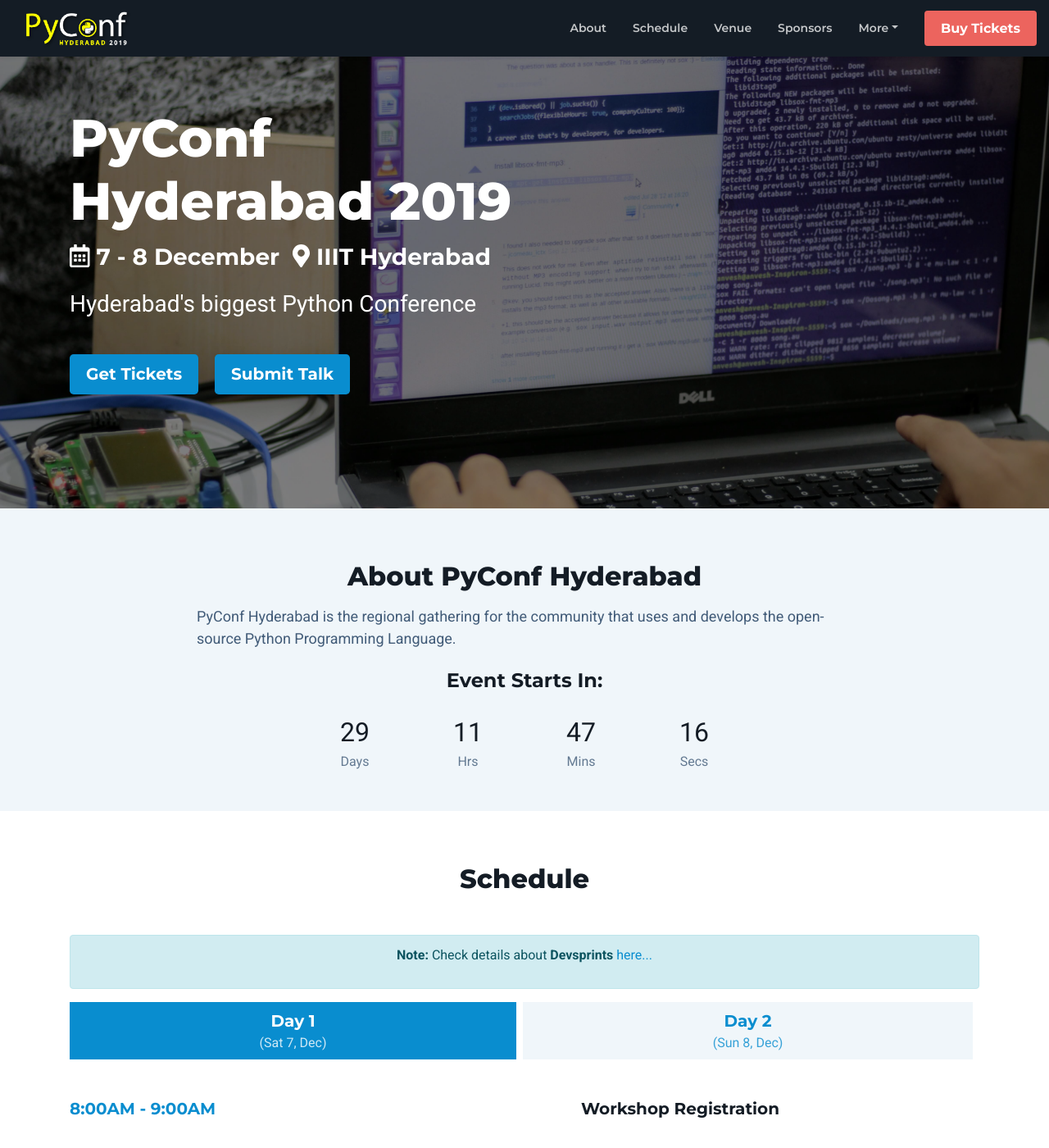
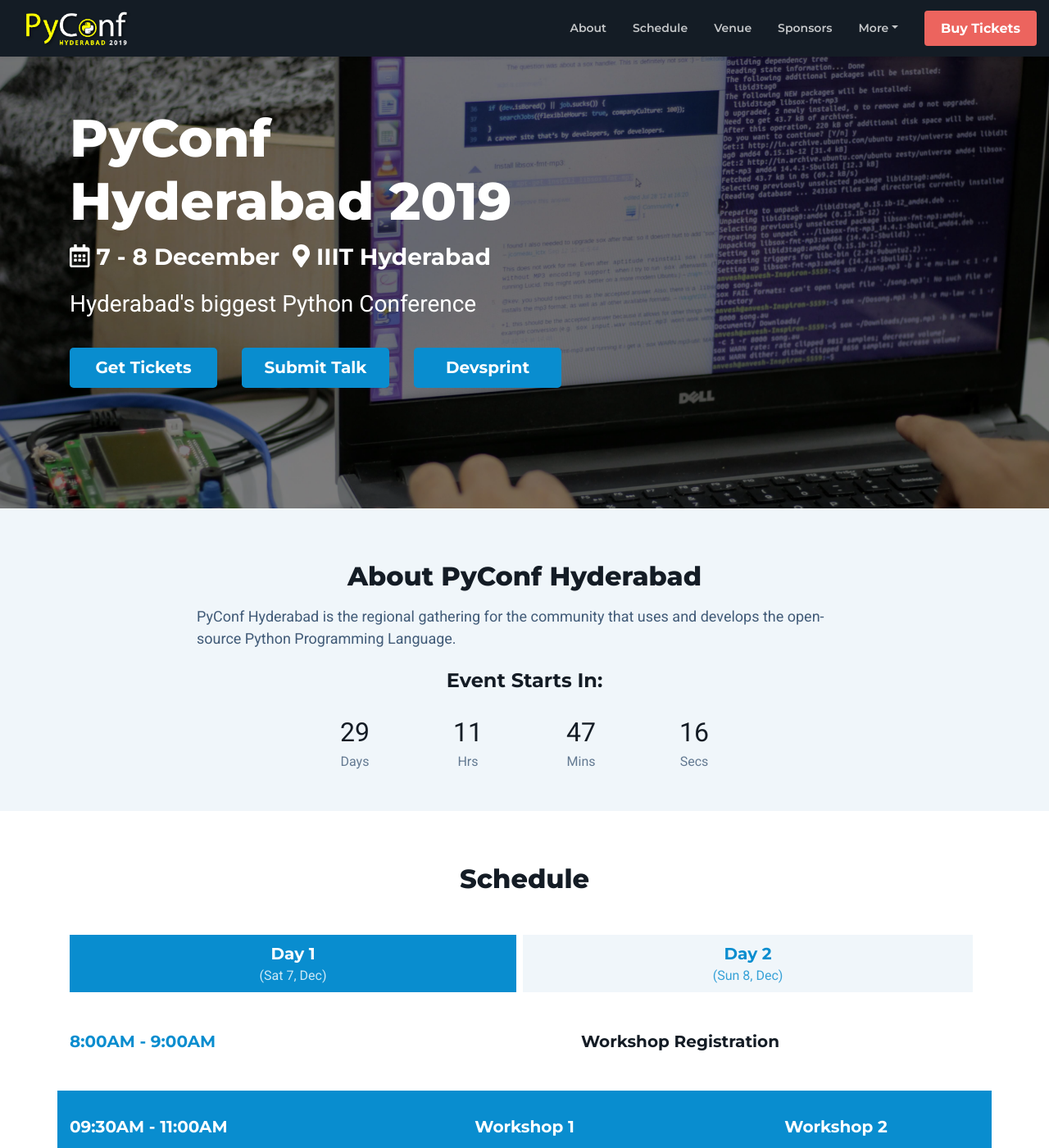
Before and after one commit to HydPy/hydpyconf2019, a Jekyll site: the page built from index.html, in a window 1280 px wide and 1400 px high. Shown: the whole window at 82% size. Built offline with Jekyll 4.4.1, drawn with Linux system fonts in a browser that asks for light colours; nearby versions of some CDN libraries.

Commit message:
added devsprint button to hero section and under more section

```diff
--- a/_includes/header.html
+++ b/_includes/header.html
@@ -22,10 +22,10 @@
               <li class="nav-item dropdown" itemprop="name">
                 <a itemprop="url" class="nav-link dropdown-toggle" data-toggle="dropdown" href="#" role="button" aria-haspopup="true" aria-expanded="false">More</a>
                 <div class="dropdown-menu">
+					<a class="dropdown-item" target="_blank" href="https://github.com/HydPy/hydpyconf2019/wiki/PyConf-Hyderabad-2019-Devsprint">Devsprint</a>
                     <a class="dropdown-item" href="volunteer.html">Volunteer</a>
                     <a class="dropdown-item" href="coc.html">Code of Conduct</a>
                     <a class="dropdown-item" href="faq.html">FAQ</a>
-                    <a class="dropdown-item" target="_blank" href="https://github.com/HydPy/hydpyconf2019/wiki/PyConf-Hyderabad-2019-Devsprint">Devsprints</a>
                 </div>
               </li>
 						</ul><!--//nav-->
--- a/_includes/hero-block.html
+++ b/_includes/hero-block.html
@@ -18,8 +18,17 @@
 				<div class="hero-meta mb-3"><i class="far fa-calendar-alt mr-2"></i>7 - 8 December <i class="fas fa-map-marker-alt mx-2"></i>IIIT Hyderabad</div>
 				<div class="hero-intro mb-4">Hyderabad's biggest Python Conference</div>
 				<div class="hero-cta">
-					<a class="btn btn-primary btn-lg mr-3 scrollto" href="{{ site.tickets_link }}">Get Tickets</a>
-					<a class="btn btn-primary btn-lg my-3" href="{{ site.cfp_link }}" target="_blank">Submit Talk</a>
+					<div class="row">
+						<div class="col-md-4">
+							<a class="btn btn-primary btn-block btn-lg my-2 scrollto" href="{{ site.tickets_link }}">Get Tickets</a>
+						</div>
+						<div class="col-md-4">
+							<a class="btn btn-primary btn-block btn-lg my-2" href="{{ site.cfp_link }}" target="_blank">Submit Talk</a>
+						</div>
+						<div class="col-md-4">
+							<a class="btn btn-primary btn-block btn-lg my-2" href="https://github.com/HydPy/hydpyconf2019/wiki/PyConf-Hyderabad-2019-Devsprint" target="_blank">Devsprint</a>
+						</div>
+					</div>
 				</div>
 
 			</div><!--//hero-text-block-->
--- a/_includes/schedule-section.html
+++ b/_includes/schedule-section.html
@@ -1,12 +1,6 @@
 <section id="schedule-section" class="schedule-section section">
 	<div class="container">
 		<h3 class="section-heading text-center mb-5">Schedule</h3>
-
-		<div class="alert alert-info text-center">
-			<p>
-				<strong>Note: </strong>Check details about <strong>Devsprints</strong> <a target="_blank" href="https://github.com/HydPy/hydpyconf2019/wiki/PyConf-Hyderabad-2019-Devsprint">here...</a>
-			</p>
-		</div>
 
 		<!-- Nav tabs -->
 		<ul class="schedule-nav nav nav-pills nav-fill" id="myTab" role="tablist">
```
